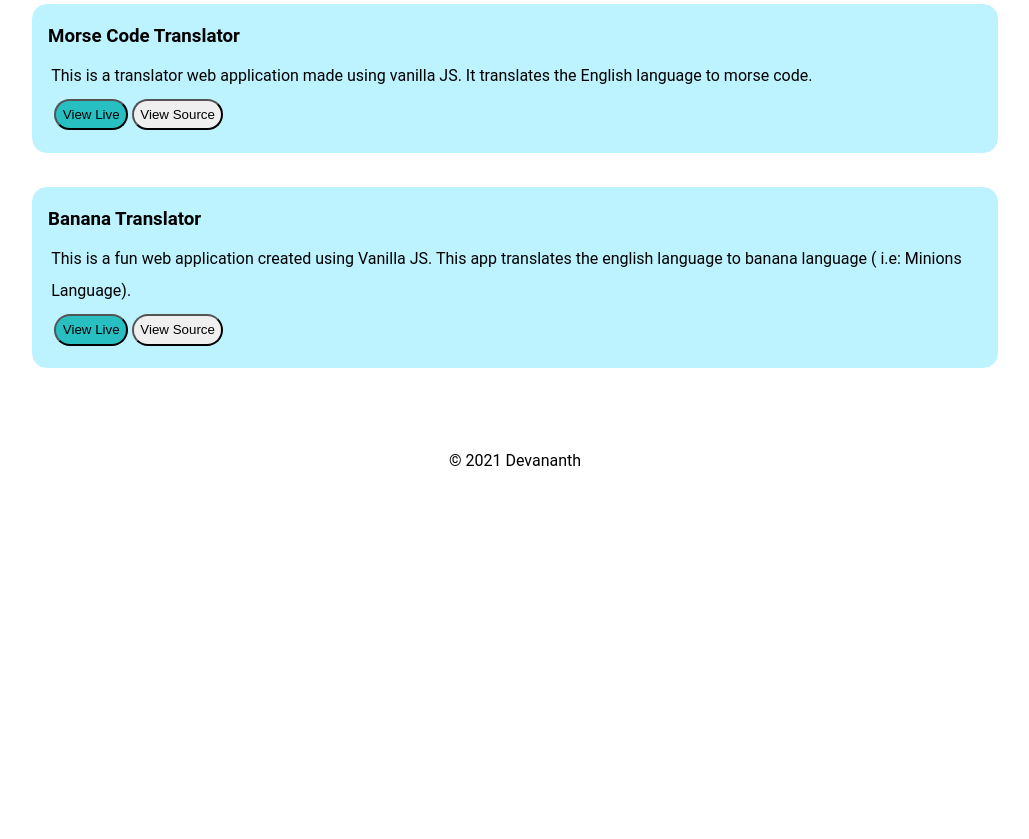
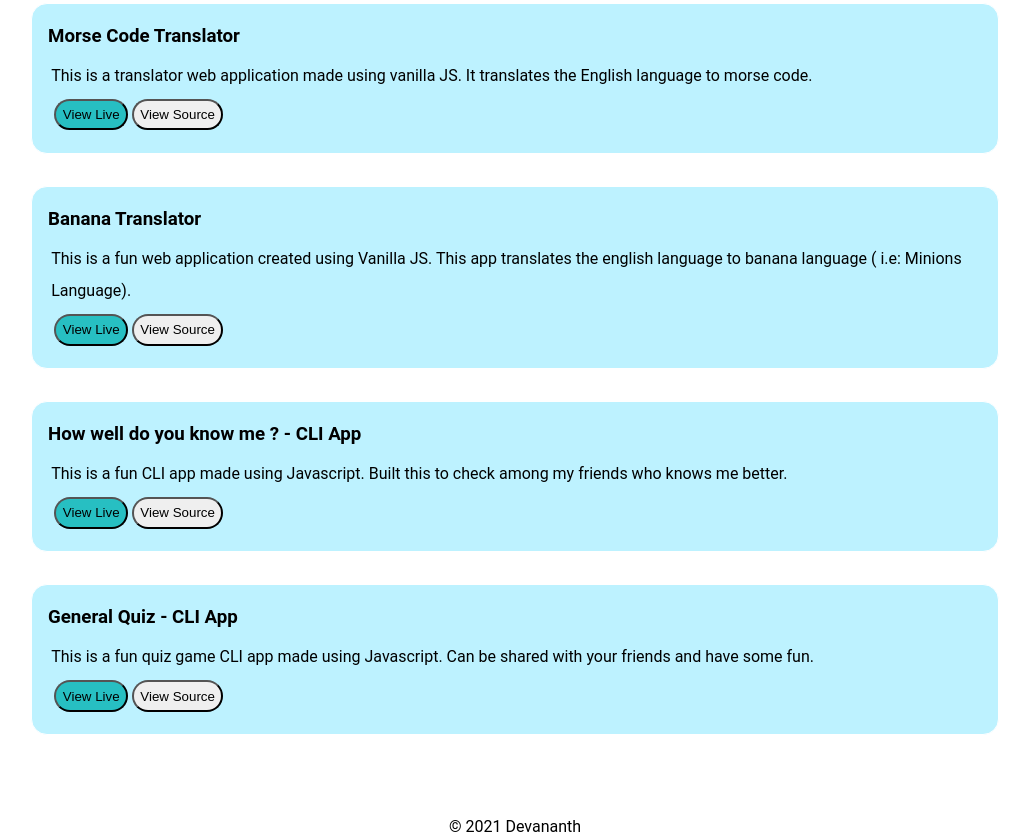
Before and after one commit to Devananth/Portfolio, a plain HTML site: page projects.html in a window 1280 px wide. Shown: the part 1729-2568 px from the top of the page, without its empty margins (125-1154 px from the left). Before the commit the page ends 2202 px from the top, so only its background shows below. Drawn offline with nearby package versions, Linux system fonts and the light colour scheme.

Commit message:
feat : added two projects in projects page

```diff
--- a/projects.html
+++ b/projects.html
@@ -116,6 +116,27 @@
                 <button class="secondary-btn btn"><a href="https://github.com/Devananth/Banana-Talk-NeogCamp" target="_blank">View Source</a></button>
             </div>
         </div>
+
+        <div class="project-wrapper">
+            <h3 style="padding-bottom: .3rem;;">How well do you know me ? - CLI App</h3>
+            <p style="margin: .2rem; ">This is a fun CLI app made using Javascript. Built this to check among my friends who knows me better.
+            </p>
+            <div class="btns">
+                <button class="primary-btn btn"><a href="https://replit.com/@DevananthNkl/How-well-do-you-know-me?embed=1&output=1" target="_blank">View Live</a></button>
+                <button class="secondary-btn btn"><a href="https://github.com/Devananth/How-well-do-you-know-me-" target="_blank">View Source</a></button>
+            </div>
+        </div>
+
+        <div class="project-wrapper">
+            <h3 style="padding-bottom: .3rem;;">General Quiz - CLI App </h3>
+            <p style="margin: .2rem; ">This is a fun quiz game CLI app made using Javascript. Can be shared with your friends and have some fun.
+            </p>
+            <div class="btns">
+                <button class="primary-btn btn"><a href="https://replit.com/@DevananthNkl/General-Quiz?embed=1&output=1" target="_blank">View Live</a></button>
+                <button class="secondary-btn btn"><a href="https://github.com/Devananth/General-Quiz-" target="_blank">View Source</a></button>
+            </div>
+        </div>
+
     </div>
 
     <div style="text-align: center; padding-top : 4rem;">
```
